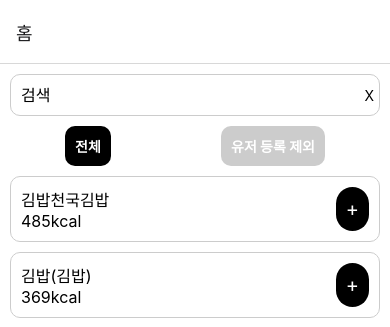
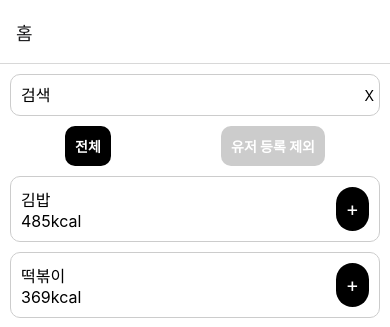
Before and after one commit to KakaoTech-BootCamp-Team-2/HealthCare_Front, a React Native app: screen /Search in a window 390 px wide. Shown: the top 327 px of the page. Built offline with nearby package versions, Linux system fonts and the light colour scheme.

Commit message:
Feat: 하위페이지 구현(2)

```diff
--- a/src/pages/search/Search.jsx
+++ b/src/pages/search/Search.jsx
@@ -69,17 +69,17 @@ const AddButtonText = styled.Text`
 const DATA = [
   {
     id: "1",
-    name: "김밥천국김밥",
+    name: "김밥",
     calories: "485kcal",
   },
   {
     id: "2",
-    name: "김밥(김밥)",
+    name: "떡볶이",
     calories: "369kcal",
   },
   {
     id: "3",
-    name: "김밥",
+    name: "치킨",
     calories: "31kcal",
   },
 ];
@@ -135,7 +135,13 @@ const Search = () => {
               <ResultText>{item.calories}</ResultText>
             </View>
             <AddButton>
-              <AddButtonText>+</AddButtonText>
+              <AddButtonText
+                onPress={() => {
+                  alert("등록 완료!");
+                }}
+              >
+                +
+              </AddButtonText>
             </AddButton>
           </ResultContainer>
         )}
```
